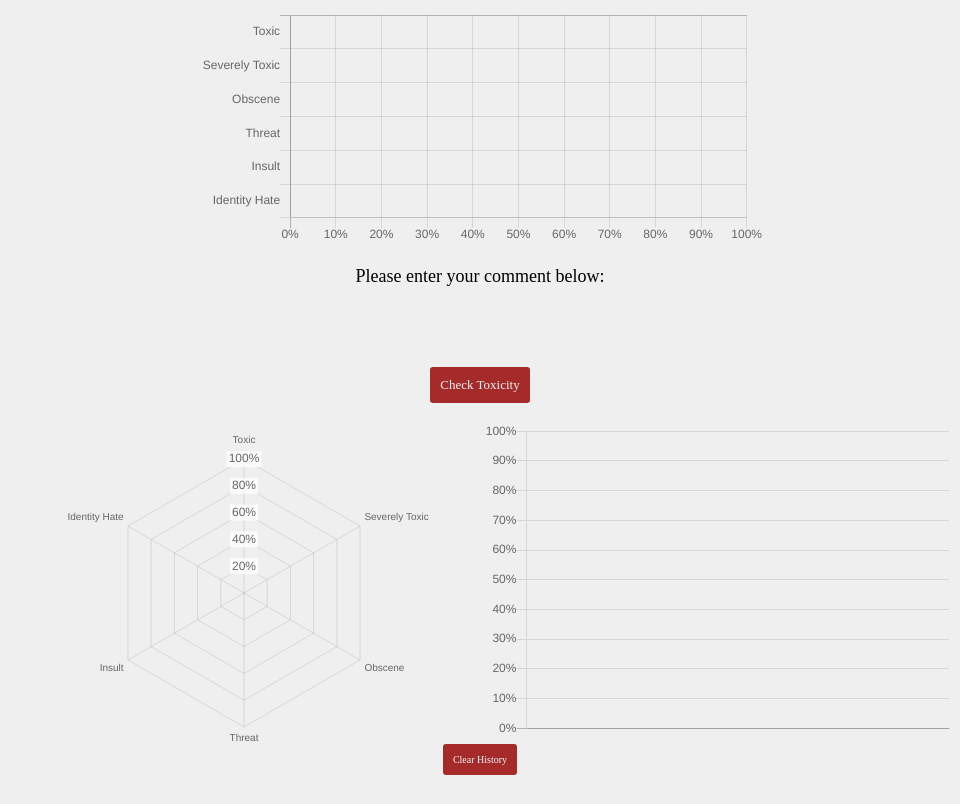
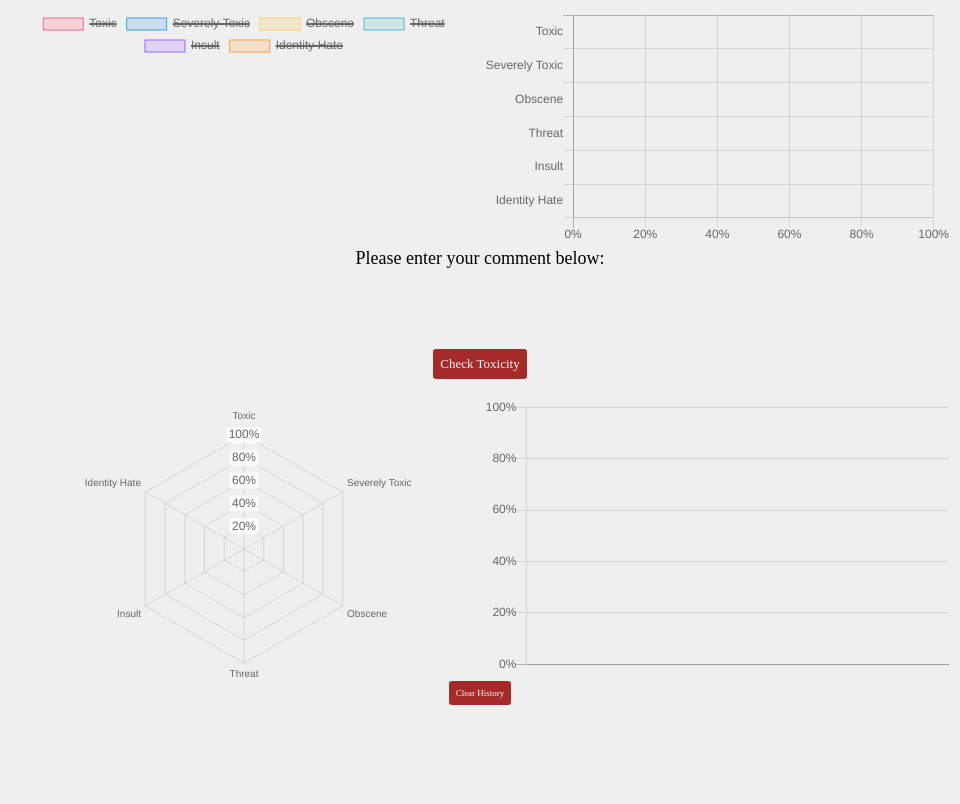
Before and after one commit to I2ay/toxicviz, an Electron app: page FrontEnd_Electron/index.html in a window 960 px wide. Drawn offline with nearby package versions, Linux system fonts and the light colour scheme.

Commit message:
Changed request from get to post, fixed chart render bugs, reformat dimensions

```diff
--- a/FrontEnd_Electron/index.html
+++ b/FrontEnd_Electron/index.html
@@ -23,7 +23,7 @@
         padding: 0% 20%;
     }
     .button{
-        padding: 10px;
+        padding: 7px;
         text-decoration: none;
         justify-content: center;
         font-weight: 500;
@@ -48,28 +48,27 @@
     #clear{
         background-color:brown;
         color: whitesmoke;
-        font-size:x-small;
+        font-size:xx-small;
     }
     #clear:hover{
         background-color:maroon;
     }
-    #radar{
+    #lchart{
         width: 50%; /* set width to 50% of page width */
         float: left; /* Make the element go to the left */
         position: relative;
-        height: 40vh;
+        height: 30vh;
     }
-    #line{
+    #rchart{
         width: 50%;
         float: right;
         position: relative;
-        height: 40vh;
+        height: 30vh;
     }
     </style>
     <body>
-        <div class = "chart-container">
-            <canvas id="barChart"></canvas>
-        </div>
+        <div id = "lchart"><canvas id="donutChart"></canvas> </div>
+        <div id = "rchart"><canvas id="barChart"></canvas> </div>
         <div class = "center">
             <p id ="vis"> Please enter your comment below: </p>
             <div id = "comment" name="comment" contentEditable="true"> </div>
@@ -78,14 +77,13 @@
             <br/>
         </div>
         <br/>
-            <div id = "radar"> <canvas id="radarChart"></canvas> </div>
-            <div id = "line"> <canvas id="lineChart"></canvas> </div>
+        <div id = "lchart" style="height: 35vh"> <canvas id="radarChart"></canvas> </div>
+        <div id = "rchart" style="height: 35vh"> <canvas id="lineChart"></canvas> </div>
 
-            <br/>
+        <br/>
             <div class = "center">
                 <button id="clear" class="button">Clear History</button>
             </div>
-            <br/>
         <script src='./renderer.js'></script>
 
     </body>
--- a/FrontEnd_Electron/main.js
+++ b/FrontEnd_Electron/main.js
@@ -5,8 +5,8 @@ const path = require('path')
 function createWindow () {
   // Create the browser window.
   const mainWindow = new BrowserWindow({
-    width: 800,
-    height: 600,
+    width: 960,
+    height: 720,
     // frame: false,
     webPreferences: {
       preload: path.join(__dirname, 'preload.js'),
--- a/FrontEnd_Electron/renderer.js
+++ b/FrontEnd_Electron/renderer.js
@@ -4,7 +4,12 @@ let labels = ['Toxic', 'Severely Toxic', 'Obscene', 'Threat', 'Insult', 'Identit
 function get(comment) {
     return new Promise ((resolve, reject) => {
         setTimeout(() => {
-            fetch('http://127.0.0.1:5000/'+comment)
+            let formData = new FormData();
+            formData.append("comment", comment);
+            fetch('http://127.0.0.1:5000/', {
+                method: 'post',
+                body: formData
+            })
             .then(res => {
                 resolve(res);
             })
@@ -77,6 +82,37 @@ let barChart = new Chart(ctx, {
     }
 });
 
+let ctxDnt = document.getElementById('donutChart').getContext('2d');
+let donutChart = new Chart(ctxDnt, {
+    type: 'doughnut',
+    data: {
+        labels: labels,
+        datasets: [{
+            data: [],
+            backgroundColor: [
+                'rgba(255, 99, 132, 0.2)',
+                'rgba(54, 162, 235, 0.2)',
+                'rgba(255, 206, 86, 0.2)',
+                'rgba(75, 192, 192, 0.2)',
+                'rgba(153, 102, 255, 0.2)',
+                'rgba(255, 159, 64, 0.2)'
+            ],
+            borderColor: [
+                'rgba(255, 99, 132, 1)',
+                'rgba(54, 162, 235, 1)',
+                'rgba(255, 206, 86, 1)',
+                'rgba(75, 192, 192, 1)',
+                'rgba(153, 102, 255, 1)',
+                'rgba(255, 159, 64, 1)'
+            ],
+            borderWidth: 1
+        }]
+    },
+    options: {
+        responsive: true,
+        maintainAspectRatio: false,
+    }
+})
 
 let ctxRdr = document.getElementById('radarChart').getContext('2d');
 let radarChart = new Chart(ctxRdr, {
@@ -91,7 +127,7 @@ let radarChart = new Chart(ctxRdr, {
         // legend: {display: false},
         scale: {
             ticks: {
-                startAtZero: true,
+                min: 0,
                 max: 1,
                 // Include a % sign in the ticks
                 callback: function(value, index, values) {
@@ -135,6 +171,8 @@ let lineChart = new Chart(ctxLn, {
                 ticks: {
                     beginAtZero: true,
                     max: 1,
+                    autoSkip: true,
+                    maxTicksLimit: 10,
                     // Include a % sign in the ticks
                     callback: function(value, index, values) {
                         return toPercent(value,0);
@@ -159,7 +197,7 @@ function addEntry(chart, data, comment) {
     chart.data.labels.push(comment);
     chart.data.datasets[0].data.push(data);
     let r = data*255;
-    pointBackgroundColors.push(`rgba(${r},${255-r},0,1)`)
+    chart.data.datasets[0].pointBackgroundColor.push(`rgba(${r},${255-r},0,1)`)
     chart.update();
 }
 
@@ -207,7 +245,13 @@ btnGet.addEventListener('click', function () {
     .then(res=>{
         let data = [res.toxic, res.severe_toxic, res.obscene, res.threat, res.insult, res.identity_hate];
         editData(barChart, data);//bar
+        editData(donutChart, data);//bar
         total=getAvg(data);
+        //cut off label at 15 chars
+        if (comment.length>15) {
+            comment = comment.substring(0, 13)+"...";
+        }
+
         addData(radarChart, data, comment);//radar
         addEntry(lineChart, total, comment)//line
     })
@@ -222,6 +266,7 @@ btnClear.addEventListener('click', function () {
     barChart.data.datasets[0].data = [];
     barChart.update();
     lineChart.data.datasets[0].data = [];
-    lineChart.data.datasets[0].labels = [];
+    lineChart.data.datasets[0].pointBackgroundColor = [];
+    lineChart.data.labels = [];
     lineChart.update();
 })
```
Also changed, not shown: 1 other file.
